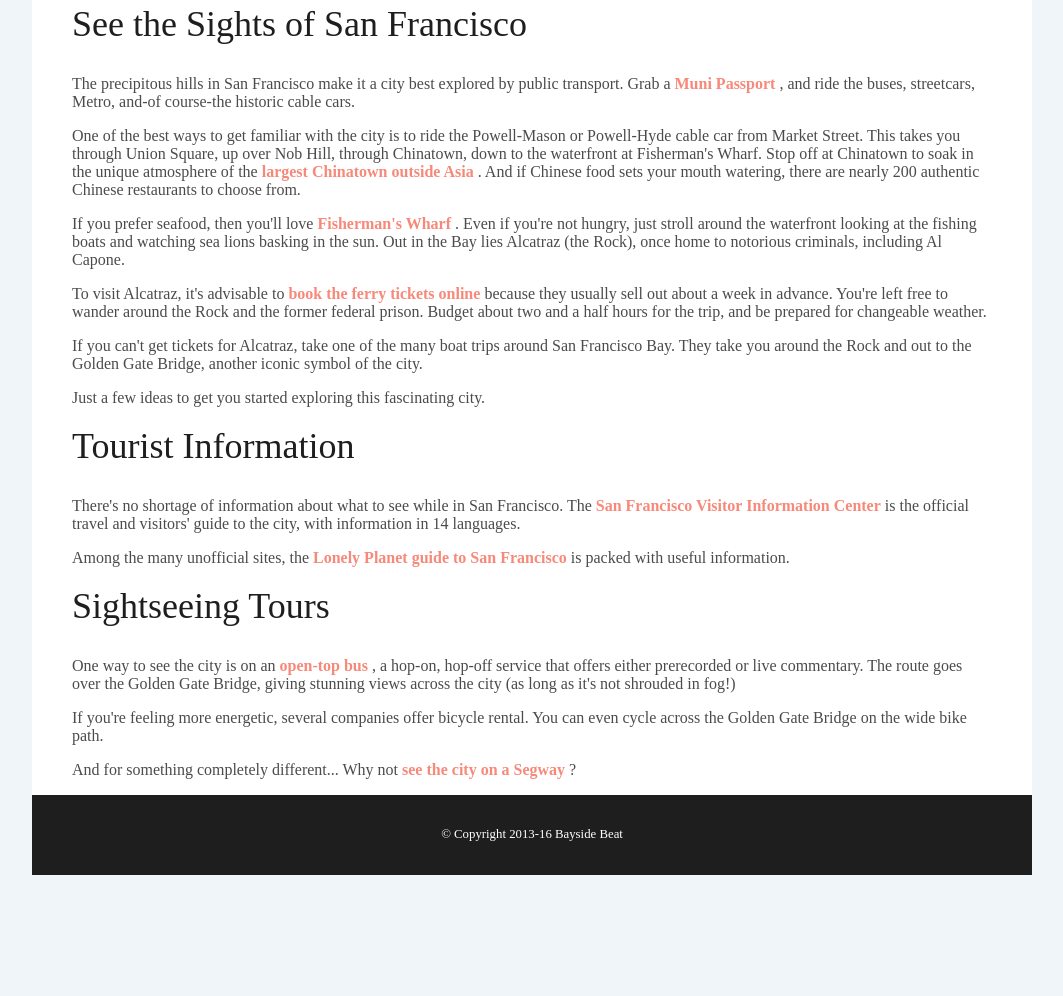
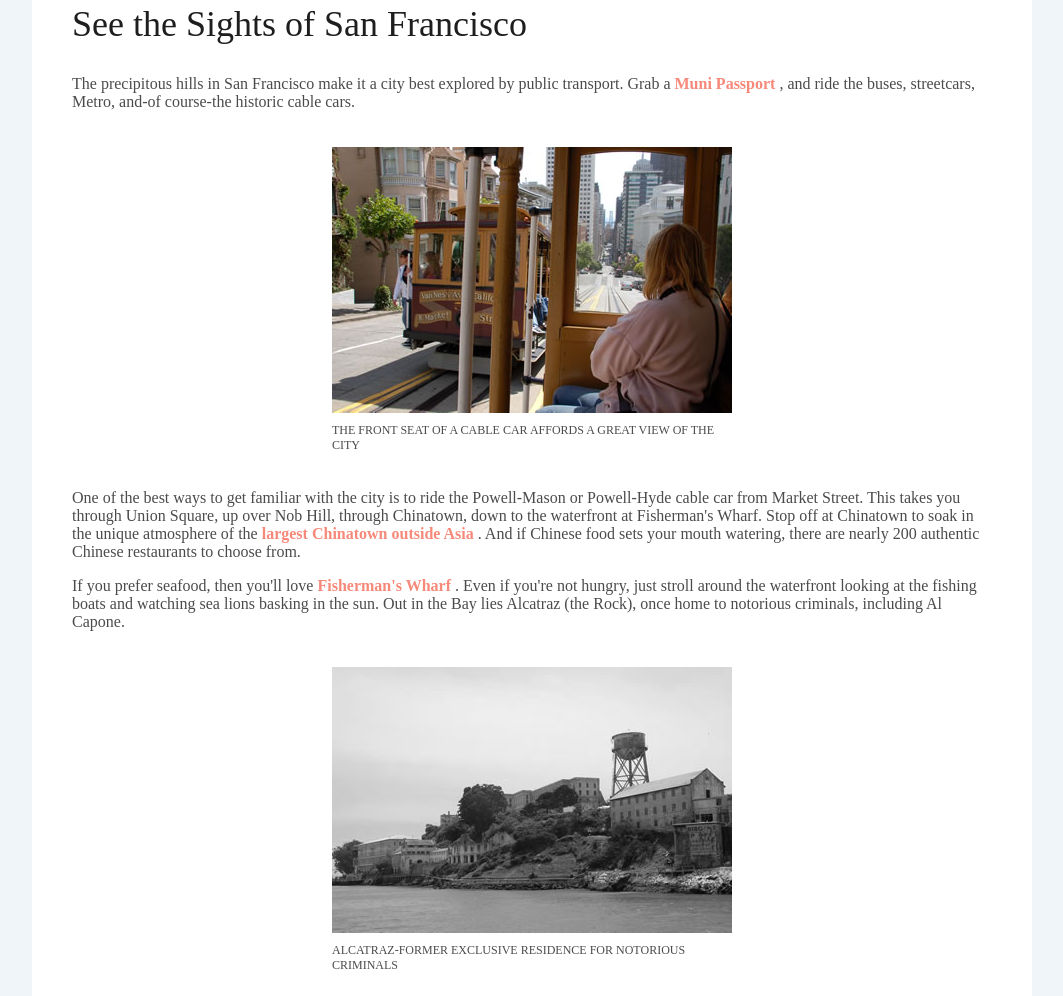
Before and after one commit to rishabhKalakoti/bayside, a plain HTML site: page sights.html in a window 1280 px wide. Shown: the part 144-1140 px from the top of the page, without its empty margins (108-1171 px from the left). Before the commit the page ends 1019 px from the top, so only its background shows below. Drawn offline with Linux system fonts and the light colour scheme.

Commit message:
part 7, added images to sights.html

```diff
--- a/sights.html
+++ b/sights.html
@@ -36,6 +36,10 @@
 				<a href="http://www.sfmta.com/cms/mfares/passports.htm">Muni Passport</a>
 				, and ride the buses,  streetcars, Metro, and-of course-the historic cable cars.</p>
 
+				<figure><img src="images/cable_car2.jpg">
+					<figcaption>The front seat of a cable car affords a great view of the city</figcaption>
+				</figure>
+
 				<p>One of the best ways to get familiar with the city is to  ride the Powell-Mason or Powell-Hyde cable car from Market Street. This takes  you through Union Square, up over Nob Hill, through Chinatown, down to the  waterfront at Fisherman's Wharf. Stop off at Chinatown to soak in the unique  atmosphere of the
 				<a href="http://www.sanfranciscochinatown.com/">largest Chinatown outside Asia</a>
 				. And if Chinese food sets your  mouth watering, there are nearly 200 authentic Chinese restaurants to choose  from.</p>
@@ -43,6 +47,10 @@
 				<p>If you prefer seafood, then you'll love
 				<a href="http://www.fishermanswharf.org/">Fisherman's Wharf</a>
 				.  Even if you're not hungry, just stroll around the waterfront looking at the  fishing boats and watching sea lions basking in the sun. Out in the Bay lies  Alcatraz (the Rock), once home to notorious criminals, including Al Capone.</p>
+
+				<figure><img src="images/alcatraz.jpg" width="400" height="266" class="grayscale">
+					<figcaption>Alcatraz-former exclusive residence for notorious criminals</figcaption>
+				</figure>
 
 				<p>To visit Alcatraz, it's advisable to
 				<a href="http://www.alcatrazcruises.com/index.aspx">book the ferry tickets  online</a>
```
Also changed, not shown: images/alcatraz.jpg (added), images/cable_car2.jpg (added).
